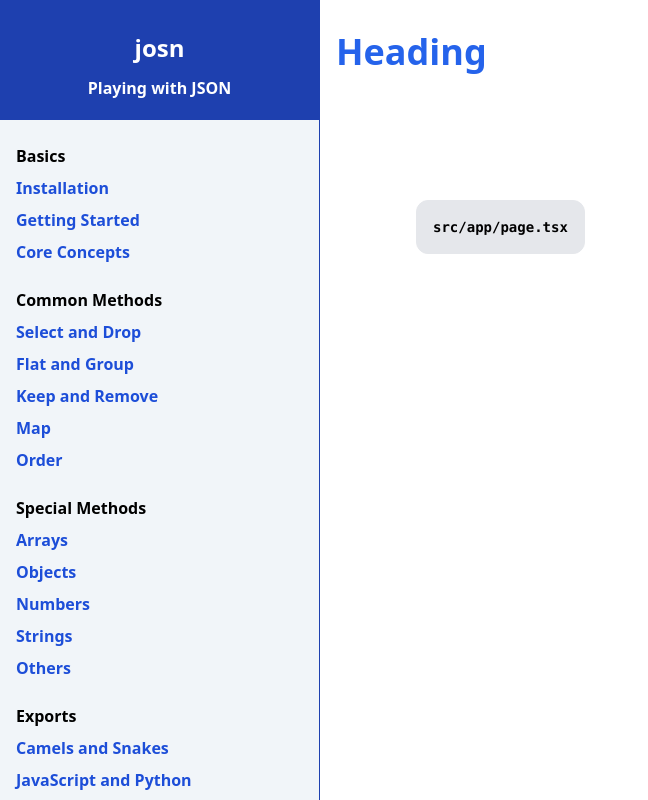
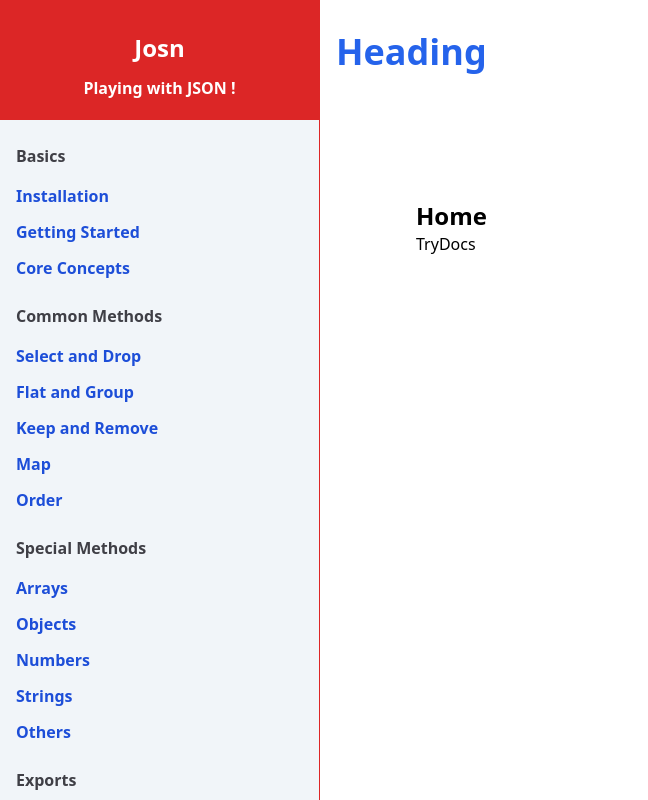
Before and after one commit to iaseth/josndocs, a Next.js app: page / in a window 1280 px wide. Shown: the top 800 px of the page, without its empty margins (0-648 px from the left). Built offline with nearby package versions, Linux system fonts and the light colour scheme.

Commit message:
Added PageLink and SectionHeader components

```diff
--- a/src/app/[docpage]/page.tsx
+++ b/src/app/[docpage]/page.tsx
@@ -2,14 +2,14 @@ import pagesJson from './pages.json';
 
 
 
-export interface Route {
-	route: string,
+export interface PageRoute {
+	route?: string,
 	title: string,
 }
 
-export const pages: Route[] = pagesJson.pages;
+export const pages: PageRoute[] = pagesJson.pages;
 export async function generateStaticParams () {
-	return pages.map(page => ({docpage: page.route}));
+	return pages.filter(page => page.route).map(page => ({docpage: page.route}));
 }
 
 interface DocsPageParams {
--- a/src/app/page.tsx
+++ b/src/app/page.tsx
@@ -3,12 +3,12 @@
 
 export default function Home () {
 	return (
-		<main className="flex min-h-screen flex-col items-center justify-between p-24">
-			<div className="z-10 w-full max-w-5xl items-center justify-between font-mono text-sm lg:flex">
-				<p className="fixed left-0 top-0 flex w-full justify-center pb-6 pt-8 lg:static lg:w-auto  lg:rounded-xl lg:border lg:bg-gray-200 lg:p-4 lg:dark:bg-zinc-800/30">
-					<code className="font-mono font-bold">src/app/page.tsx</code>
-				</p>
-			</div>
+		<main className="min-h-screen p-24">
+			<h1>Home</h1>
+			<footer>
+				<button>Try</button>
+				<button>Docs</button>
+			</footer>
 		</main>
 	);
 }
--- a/src/components/RootLayout/RootLayout.tsx
+++ b/src/components/RootLayout/RootLayout.tsx
@@ -9,10 +9,10 @@ export default function RootLayout ({
 }) {
 	return (
 		<html lang="en">
-			<body className="flex">
+			<body className="flex h-screen overflow-hidden">
 				<Sidebar />
 				<article className="grow">
-					<header className="text-blue-600 px-4 py-8">
+					<header className="text-blue-600 px-4 py-8 overflow-y-scroll">
 						<h1 className="H5">Heading</h1>
 					</header>
 
--- /dev/null
+++ b/src/components/RootLayout/Sidebar/PageLink.tsx
@@ -0,0 +1,11 @@
+import Link from 'next/link';
+
+import { PageRoute } from "@/app/[docpage]/page";
+
+
+
+export default function PageLink ({page}: {page: PageRoute}) {
+	return (
+		<Link href={page.route || ""} className="block text-blue-700 px-4 py-1">{page.title}</Link>
+	);
+}
--- /dev/null
+++ b/src/components/RootLayout/Sidebar/SectionHeader.tsx
@@ -0,0 +1,9 @@
+import { PageRoute } from "@/app/[docpage]/page";
+
+
+
+export default function SectionHeader ({page}: {page: PageRoute}) {
+	return (
+		<h4 className="px-4 pt-4 pb-2 text-zinc-700">{page.title}</h4>
+	);
+}
--- a/src/components/RootLayout/Sidebar/Sidebar.tsx
+++ b/src/components/RootLayout/Sidebar/Sidebar.tsx
@@ -1,31 +1,28 @@
 import Link from 'next/link';
 
-import { pages } from '../../../app/[docpage]/page';
+import { PageRoute, pages } from '../../../app/[docpage]/page';
+import PageLink from './PageLink';
+import SectionHeader from './SectionHeader';
 
 
 
-function Entry ({k}: {k: number}) {
-	const page = pages[k];
-	if (page.route) {
-		return <Link href={page.route} className="block text-blue-700">{page.title}</Link>;
-	} else {
-		return <h4 className="pt-4">{page.title}</h4>;
-	}
+function Entry ({page}: {page: PageRoute}) {
+	return page.route ? <PageLink page={page} /> : <SectionHeader page={page} />;
 }
 
 export default function Sidebar () {
 	return (
-		<nav className="w-1/4 max-w-xs bg-slate-100 border-r border-blue-800">
-			<header className="bg-blue-800 text-white text-center px-2 py-5">
+		<nav className="w-1/4 max-w-xs bg-slate-100 border-r border-red-600 sans-serif overflow-y-scroll">
+			<header className="bg-red-600 text-white text-center px-2 py-5">
 				<h1 className="py-3">
-					<Link href="/">josn</Link>
+					<Link href="/">Josn</Link>
 				</h1>
-				<h4>Playing with JSON</h4>
+				<h4>Playing with JSON !</h4>
 			</header>
 
 			<main className="">
-				<section className="px-4 pt-2 pb-6 h4 space-y-2">
-					{pages.map((page, k) => <Entry key={k} k={k} />)}
+				<section className="pt-2 pb-6 h4 space-y-1">
+					{pages.map((page, k) => <Entry key={k} page={page} />)}
 				</section>
 			</main>
 		</nav>
```
Also changed, not shown: .eslintrc.json.
